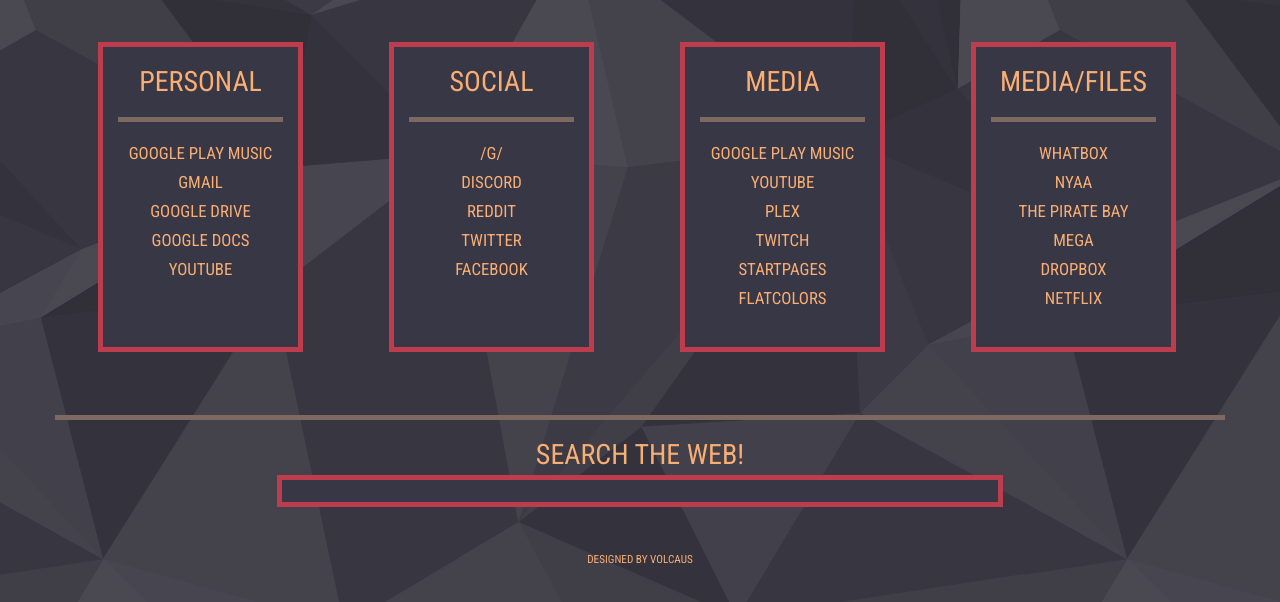
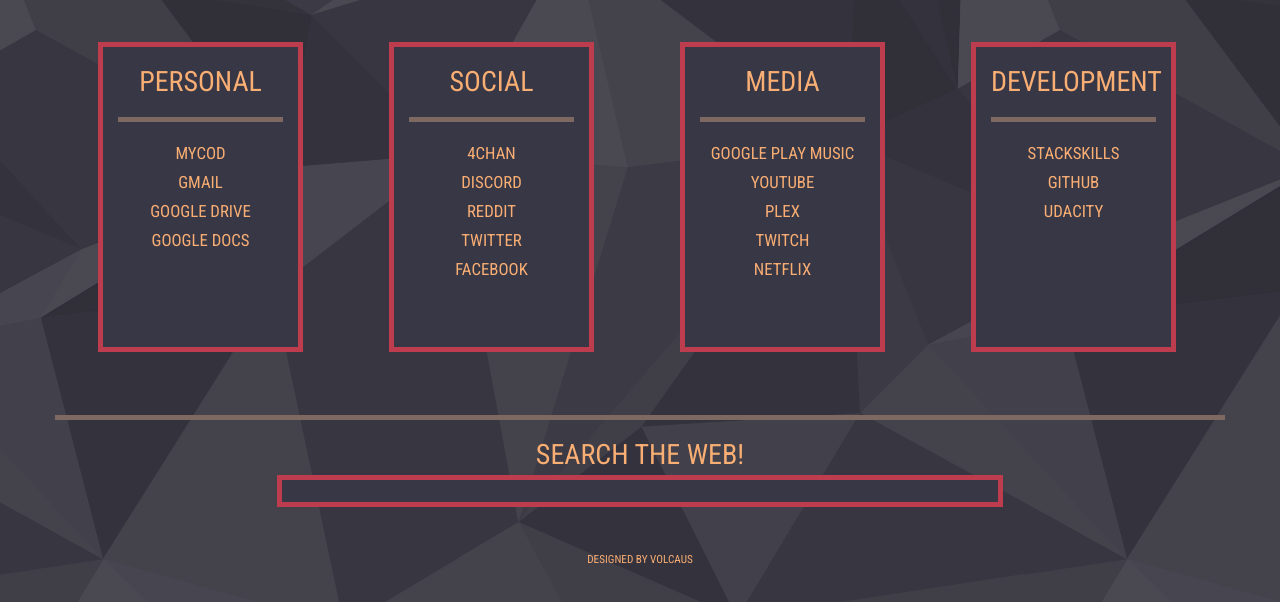
Before and after one commit to JMBeresford/Startpage, a plain HTML site: page index.html in a window 1280 px wide. Shown: the part 174-776 px from the top of the page. Drawn offline with Linux system fonts and the light colour scheme.

Commit message:
more restructuring

```diff
--- a/index.html
+++ b/index.html
@@ -68,18 +68,17 @@
                     <h3>Personal</h3>
                     <hr>
                     <ul>
-                         <li><a href="http://play.google.com/music/"> Google Play Music </a></li>
+			    <li><a href="http://mycod.us"> MyCod </a></li>
 			          <li><a href="http://mail.google.com"> GMail </a></li>
 			          <li><a href="http://drive.google.com"> Google Drive </a></li>
 			          <li><a href="http://docs.google.com"> Google Docs </a></li>
-			          <li><a href="http://youtube.com"> YouTube </a></li>
                     </ul>
                </div>
                <div class="col-md-2 myboxes">
                     <h3>Social</h3>
                     <hr>
                     <ul>
-                         <li><a href="http://4chan.org/"> /g/ </a></li>
+                         <li><a href="http://4chan.org/"> 4Chan </a></li>
                          <li><a href="http://discordapp.com/channels/@me"> Discord </a></li>
                          <li><a href="http://reddit.com"> Reddit </a></li>
                          <li><a href="http://twitter.com"> Twitter </a></li>
@@ -95,21 +94,17 @@
                          <li><a href="http://youtube.com"> Youtube </a></li>
                          <li><a href="https://app.plex.tv/desktop"> Plex </a></li>
                          <li><a href="http://twitch.tv"> Twitch </a></li>
-                         <li><a href="http://startpages.cf"> Startpages </a></li>
-                         <li><a href="http://flatcolors.net"> FlatColors </a></li>
+			 <li><a href="http://netflix.com"> Netflix </a></li>
 
                     </ul>
                </div>
                <div class="col-md-2 myboxes">
-                    <h3>Media/Files</h3>
+                    <h3>Development</h3>
                     <hr>
                     <ul>
-                         <li><a href="http://whatbox.ca/login"> WhatBox </a></li>
-                         <li><a href="http://nyaa.se"> Nyaa </a></li>
-                         <li><a href="http://thepiratebay.se"> The Pirate Bay </a></li>
-                         <li><a href="http://mega.nz"> Mega </a></li>
-                         <li><a href="http://dropbox.com"> DropBox </a></li>
-                         <li><a href="http://netflix.com"> Netflix </a></li>
+                         <li><a href="http://stackskills.com"> StackSkills </a></li>
+                         <li><a href="http://github.com"> GitHub </a></li>
+                         <li><a href="http://udacity.com"> Udacity </a></li>
                     </ul>
                </div>
           </div>
```
